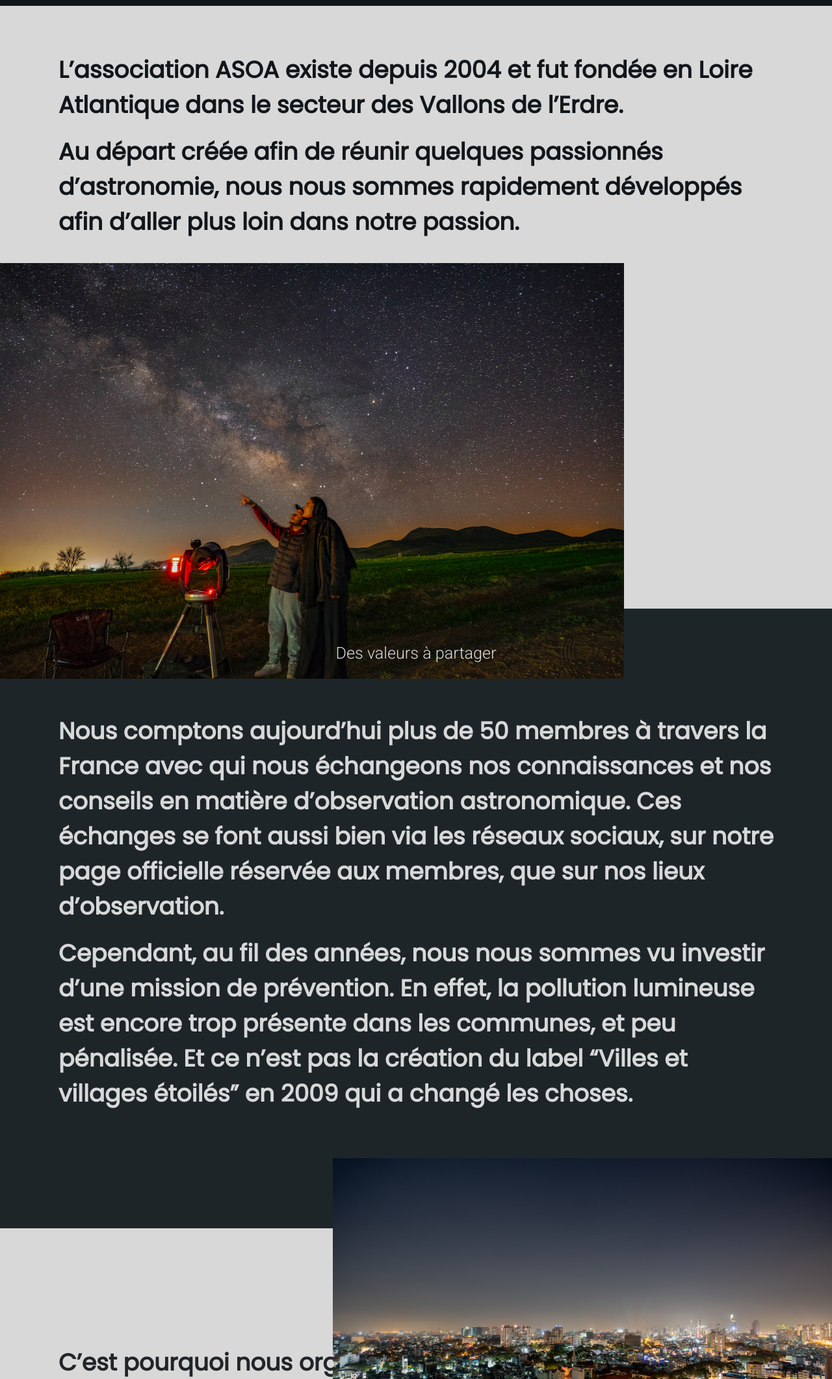
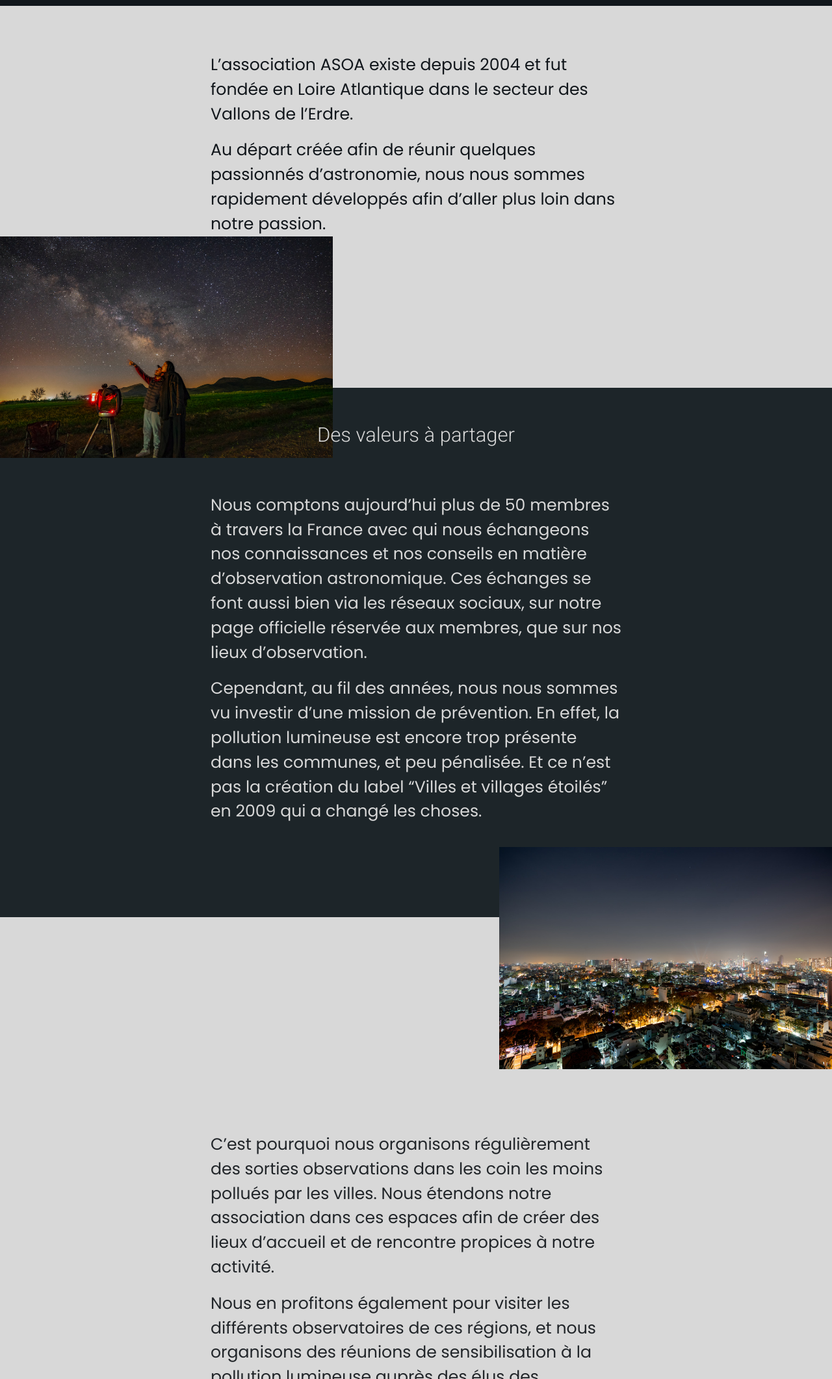
Before and after one commit to MatHuguet/study_eval-asoa, a plain HTML site: page index.html in a window 1280 px wide. Shown: the part 677-2800 px from the top of the page at 65% size. Drawn offline with nearby package versions, Linux system fonts and the light colour scheme.

Commit message:
fixed text  and img sizing with custom properties

```diff
--- a/index.html
+++ b/index.html
@@ -111,8 +111,8 @@ nos événements ? Contactez-nous !</p>
     <button type="submit" class="btn btn-primary mt-2">Envoyer</button>
 
     </div>
-    <footer class="container-fluid d-flex justify-content-around align-items-center footer">
-      <div class="row col-6">ASOA @2004 - plus d'infos :<a href="mailto:contact-asoastro@mail.fr">asoastro@mail.fr</a></div>
+    <footer class="container-fluid d-flex justify-content-center justify-content-lg-center justify-content-center justify-content-xl-center align-items-center footer">
+      <div class="row col-6">ASOA @2004 - plus d'infos : asoastro@mail.fr</div>
     </footer>
   </body>
 </html>
--- a/style/style.css
+++ b/style/style.css
@@ -5,7 +5,6 @@
   /* margin: 0;
   padding: 0; */
   font-size: 18px;
-  perspective: 100;
 
   /*bg colors custom properties*/
 
@@ -28,12 +27,19 @@
   --roboto: "Roboto", sans-serif;
 
   /*responsive fontsizes */
-  --fs-title: clamp(2rem, 10vw + 2rem, 15rem);
-  --fs-p: clamp(1rem, 5vw + 4px, 2rem);
+  --fs-title: clamp(2rem, 5vw + 2rem, 13rem);
+  --fs-subtitle: clamp(1.2rem, 2vw + 0.2rem, 8rem);
+  --fs-inter-title: clamp(1.4rem, 2vw + 0.3rem, 4rem);
+  --fs-nav-items: clamp(1rem, 2vw + 0.2rem, 2.1rem);
+  --fs-p: clamp(1rem, 2vw + 0.2rem, 1.4rem);
+
+  /*responsive padding*/
+  --respadding: clamp(0rem, 2vw + 0.4rem, 3rem);
 }
 
 a {
   color: var(--fontlight);
+  font-size: var(--fs-nav-items);
 }
 
 a:visited {
@@ -53,8 +59,15 @@ h1 {
 
 h2 {
   padding: 1rem;
-  font-size: 1.2rem;
+  font-size: var(--fs-subtitle);
   font-weight: 600;
+}
+
+h3 {
+  width: 100%;
+  font-family: var(--roboto);
+  font-weight: 300;
+  font-size: var(--fs-inter-title);
 }
 
 .absolute-text {
@@ -98,14 +111,12 @@ section {
 }
 
 .third-content {
-  padding-top: 0;
   transform: translateY(-3rem);
+  margin-top: 0;
 }
 
-section > p {
-  padding-left: 5rem;
-  padding-right: 5rem;
-  font-weight: 600;
+.third-content > .first-p {
+  padding-top: var(--respadding);
 }
 
 .first-p {
@@ -113,9 +124,57 @@ section > p {
 }
 
 .second-p {
-  padding-bottom: 4rem;
+  padding-bottom: 2rem;
   margin: 0;
 }
+
+@media screen and (min-width: 540px) {
+  * {
+    --respadding: clamp(2rem, 10vw + 1.2rem, 8rem);
+  }
+}
+
+section > p {
+  padding: 0 4rem;
+}
+
+@media screen and (min-width: 768px) {
+  section > p {
+    padding: 0 12rem;
+  }
+}
+
+@media screen and (min-width: 1280px) {
+  * {
+    --respadding: clamp(8rem, 16vw + 1rem, 20rem);
+  }
+
+  section > p {
+    padding: 0 18rem;
+  }
+}
+
+@media screen and (min-width: 2000px) {
+  * {
+    --respadding: clamp(0rem, 8vw + 1.2rem, rem);
+  }
+
+  section > p {
+    padding: 0 50rem;
+  }
+
+  .third-content > p {
+    padding-right: 60%;
+    padding-left: 20%;
+  }
+
+  .second-p {
+    padding-bottom: 8rem;
+    margin: 0;
+  }
+}
+
+/* Responsive images + text on first image with @media ----------------*/
 
 .inter-section {
   position: relative;
@@ -141,13 +200,24 @@ section > p {
   text-align: center;
 }
 
-h3 {
-  width: 100%;
-  font-family: var(--roboto);
-  font-weight: 300;
-  font-size: 1.4rem;
-  /* padding-left: 2.5rem; */
+@media screen and (min-width: 768px) {
+  .inter-section {
+    position: relative;
+    width: 40%;
+    z-index: 2;
+    transform: translateY(-3rem);
+  }
+
+  .inter-section2 {
+    position: absolute;
+    width: 40%;
+    z-index: 2;
+    transform: translateY(-15rem);
+    right: 0;
+  }
 }
+
+/* --------------------------NAVIGATION ----------------------------------*/
 
 .navigation {
   margin: 0;
@@ -159,7 +229,7 @@ h3 {
 }
 
 .logo {
-  font-size: 1.1rem;
+  font-size: var(--fs-nav-items);
   font-weight: 700;
   letter-spacing: 4px;
   text-decoration: underline;
@@ -167,10 +237,12 @@ h3 {
 
 .event,
 .contact {
-  font-size: 1.4rem;
+  font-size: var(--fs-nav-items);
   font-weight: 400;
   text-decoration: none;
 }
+
+/*------------------------ Form and Footer --------------------- */
 
 .contact-text {
   padding: 1rem 2rem;
```
Also changed, not shown: event_page.html (+3 -6 lines).
